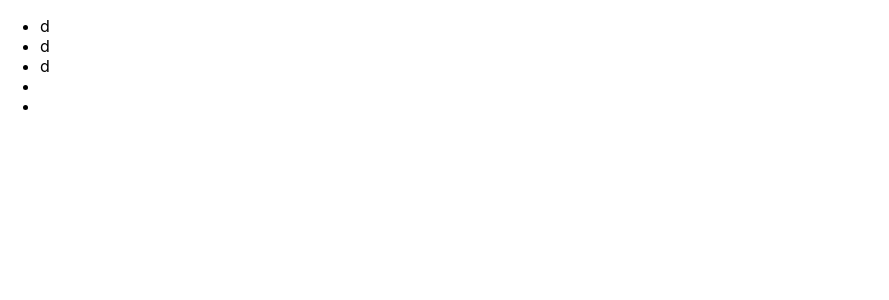
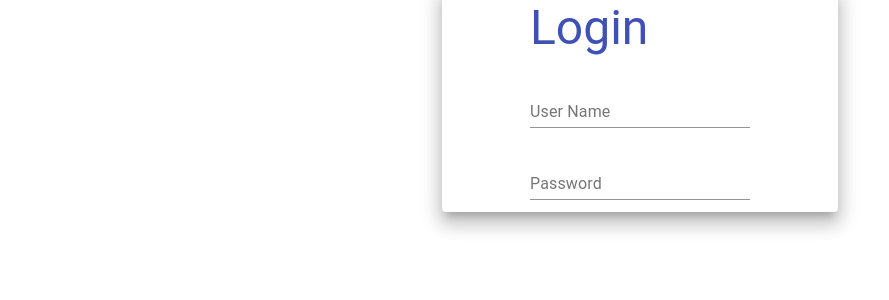
Before and after one commit to Gaganok/NormalniReactProject, a React (Create React App) app: page / in a window 1280 px wide. Shown: the top 300 px of the page, without its empty margins (0-889 px from the left). Built offline with nearby package versions, Linux system fonts and the light colour scheme.

Commit message:
Added AuthorizationForm component

```diff
--- a/src/App.js
+++ b/src/App.js
@@ -7,13 +7,10 @@ function App() {
       <div></div>
       <div></div>
       <div></div>
-      <div></div>
-      <div></div>
-      <div></div>
-
     </div>
   )
 }
 
 
+
 export default App;
--- /dev/null
+++ b/src/component/authorization/AuthorizationForm.tsx
@@ -0,0 +1,42 @@
+import React from 'react'
+import { Container, Grid, Input, InputProps, Paper, TextField, Typography } from '@material-ui/core';
+
+
+
+type AuthorizationProps = {
+    namePlaceHolder: string,
+    passwordPlaceHolder?: string
+}
+
+export default ({namePlaceHolder, passwordPlaceHolder}: AuthorizationProps) => {
+
+    let inputProps: InputProps = {
+        color: 'primary',
+        placeholder: namePlaceHolder
+    }
+
+    return(
+        <div>
+            <Container maxWidth="xs">
+                <Paper elevation={12}>
+                    <Grid container alignContent='center' spacing={3} alignItems="flex-start" direction="column" >
+                        <Grid item>
+                            <Typography align='center' color='primary' variant='h3'>
+                                Login
+                            </Typography>
+
+                        </Grid>
+
+                        <Grid item>
+                            <TextField id="grid_input_username" label="User Name" />
+                        </Grid>
+
+                        <Grid item >
+                            <TextField id="grid_input_password" label="Password" type='password' />
+                        </Grid>
+                    </Grid>
+                </Paper>
+            </Container>
+        </div>
+    )
+}
--- a/src/page/Page.tsx
+++ b/src/page/Page.tsx
@@ -1,17 +1,12 @@
 
 import React from 'react'
+import AuthorizationForm from '../component/authorization/AuthorizationForm'
 
 
 export default () => {
     return(
         <div>
-            <ul>
-                <li>d</li>
-                <li>d</li>
-                <li>d</li>
-                <li></li>
-                <li></li>
-            </ul>
+            <AuthorizationForm namePlaceHolder = 'John' />
         </div>
     )
 }
```
Also changed, not shown: src/index.js (line endings or trailing spaces).
